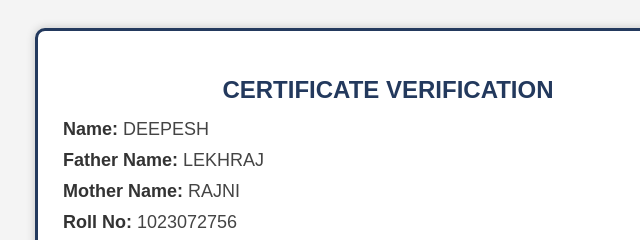
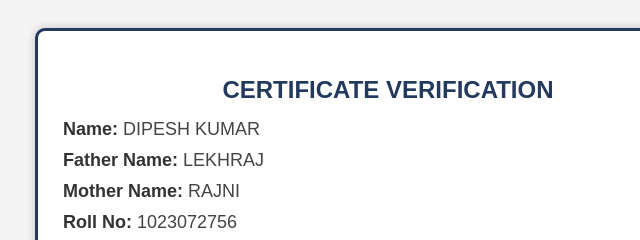
Before and after one commit to dk905036-prog/DEEPESH.12TH-HBSE, a plain HTML site: page index.html in a window 1280 px wide. Shown: the top 240 px of the page, 252-892 px from the left. Drawn offline with Linux system fonts and the light colour scheme.

Commit message:
Update name in certificate verification section

```diff
--- a/index.html
+++ b/index.html
@@ -55,7 +55,7 @@
 
 <div class="container">
     <h2>CERTIFICATE VERIFICATION</h2>
-    <div class="row"><span class="label">Name:</span> <span class="value">DEEPESH</span></div>
+    <div class="row"><span class="label">Name:</span> <span class="value">DIPESH KUMAR</span></div>
     <div class="row"><span class="label">Father Name:</span> <span class="value">LEKHRAJ</span></div>
     <div class="row"><span class="label">Mother Name:</span> <span class="value">RAJNI</span></div>
     <div class="row"><span class="label">Roll No:</span> <span class="value">1023072756</span></div>
```
